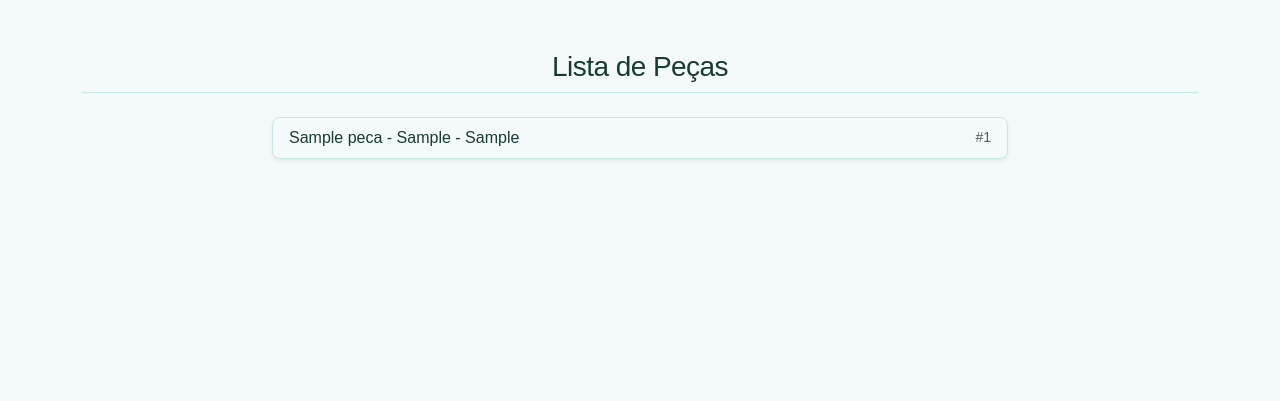
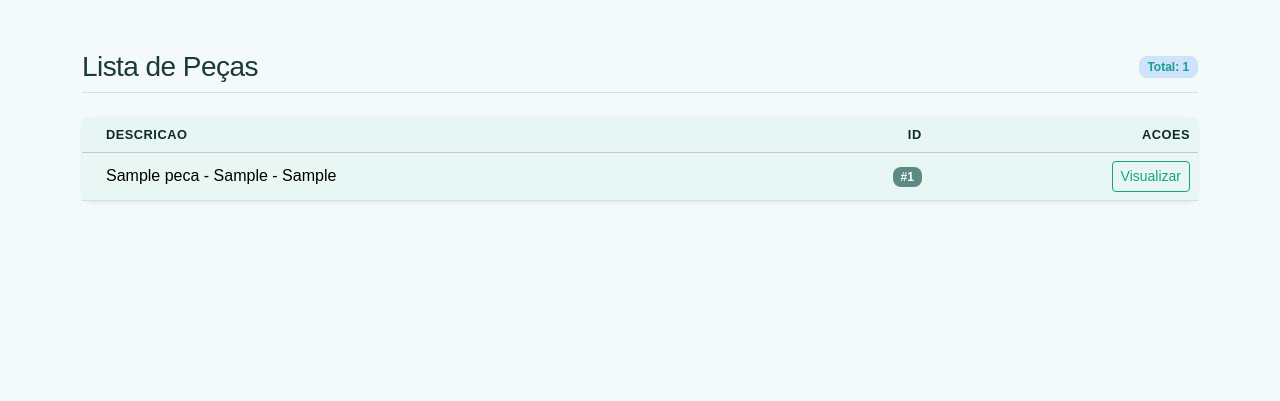
Before and after one commit to ThallesSorrilha/Oficina_Mecanica_DJango, a Django app: page /mecanica/listar/peca/ in a window 1280 px wide. Shown: the part 68-469 px from the top of the page. Run offline with Django 5.2, Linux system fonts and the light colour scheme; tables that the repository leaves empty hold one stand-in row (values such as "Sample post"); some libraries are stand-ins or nearby versions.

Commit message:
feature(views, list): melhorando exibição dos dados

```diff
--- a/mecanica/templates/mecanica/list.html
+++ b/mecanica/templates/mecanica/list.html
@@ -6,24 +6,54 @@
 {% block conteudo %}
 <section class="py-5 py-lg-6 bg-surface">
   <div class="container">
-    <h3 class="text-center border-bottom pb-2 mb-4">{{ titulo }}</h3>
+    <div class="d-flex align-items-center justify-content-between mb-4 border-bottom pb-2">
+      <h3 class="m-0">{{ titulo }}</h3>
+      <span class="badge bg-primary-subtle text-primary border">Total: {{ object_list|length }}</span>
+    </div>
 
-    <div class="row justify-content-center">
-      <div class="col-lg-8">
-        <div class="list-group shadow-sm">
-          {% for object in object_list %}
-            <div class="list-group-item list-group-item-action d-flex justify-content-between align-items-center">
-              <span>{{ object }}</span>
-              <small class="text-muted">#{{ object.pk }}</small>
-            </div>
-          {% empty %}
-            <div class="list-group-item text-center text-muted">
-              Nenhum registro encontrado.
-            </div>
-          {% endfor %}
+    <div class="card shadow-sm border-0">
+      <div class="card-body p-0">
+        <div class="table-responsive">
+          <table class="table table-striped table-hover align-middle m-0">
+            <thead class="table-light">
+              <tr>
+                {% for label, field in columns %}
+                  <th class="{% if forloop.first %}ps-4{% endif %}">{{ label }}</th>
+                {% endfor %}
+                <th class="text-end pe-4">ID</th>
+                {% if detail_url_name %}
+                  <th class="text-end">Acoes</th>
+                {% endif %}
+              </tr>
+            </thead>
+            <tbody>
+              {% for row in rows %}
+                <tr>
+                  {% for value in row.values %}
+                    <td class="{% if forloop.first %}ps-4{% endif %}">{{ value }}</td>
+                  {% endfor %}
+                  <td class="text-end pe-4"><span class="badge bg-secondary">#{{ row.pk }}</span></td>
+                  {% if detail_url_name %}
+                    <td class="text-end">
+                      <a class="btn btn-sm btn-outline-primary" href="{% url detail_url_name row.pk %}" aria-label="Ver detalhes">
+                        Visualizar
+                      </a>
+                    </td>
+                  {% endif %}
+                </tr>
+              {% empty %}
+                <tr>
+                  <td colspan="{% if detail_url_name %}{{ columns|length|add:2 }}{% else %}{{ columns|length|add:1 }}{% endif %}" class="text-center text-muted py-5">
+                    Nenhum registro encontrado.
+                  </td>
+                </tr>
+              {% endfor %}
+            </tbody>
+          </table>
         </div>
       </div>
     </div>
+
   </div>
 </section>
 {% endblock conteudo %}
--- a/mecanica/views.py
+++ b/mecanica/views.py
@@ -11,9 +11,30 @@ from .forms import (
     ClienteForm
 )
 
+
+class BaseListView(ListView):
+    list_columns = []
+    detail_url_name = None
+
+    def get_context_data(self, **kwargs):
+        ctx = super().get_context_data(**kwargs)
+        columns = self.list_columns or [("Descricao", None)]
+        ctx["columns"] = columns
+        ctx["detail_url_name"] = self.detail_url_name
+        ctx["rows"] = [
+            {
+                "pk": obj.pk,
+                "values": [str(obj) if field is None else getattr(obj, field) for _, field in columns],
+            }
+            for obj in ctx["object_list"]
+        ]
+        return ctx
+
 # =========================
 # Cliente
 # =========================
+
+
 class ClienteCreate(CreateView):
     model = Cliente
     form_class = ClienteForm
@@ -38,10 +59,17 @@ class ClienteDelete(DeleteView):
     extra_context = {'titulo': 'Excluir Cliente', 'botao': 'Sim, excluir!'}
 
 
-class ClienteList(ListView):
+class ClienteList(BaseListView):
     model = Cliente
     template_name = 'mecanica/list.html'
     extra_context = {'titulo': 'Lista de Clientes'}
+    detail_url_name = 'cliente-detail'
+    list_columns = [
+        ("Nome", "nome"),
+        ("CPF", "cpf"),
+        ("Nascimento", "data_nascimento"),
+        ("Telefone", "telefone"),
+    ]
 
 
 class ClienteDetail(DetailView):
@@ -79,10 +107,11 @@ class CarroDelete(DeleteView):
     extra_context = {'titulo': 'Excluir Carro', 'botao': 'Sim, excluir!'}
 
 
-class CarroList(ListView):
+class CarroList(BaseListView):
     model = Carro
     template_name = 'mecanica/list.html'
     extra_context = {'titulo': 'Lista de Carros'}
+    detail_url_name = 'carro-detail'
 
 
 class CarroDetail(DetailView):
@@ -118,10 +147,11 @@ class ServicoDelete(DeleteView):
     extra_context = {'titulo': 'Excluir Serviço', 'botao': 'Sim, excluir!'}
 
 
-class ServicoList(ListView):
+class ServicoList(BaseListView):
     model = Servico
     template_name = 'mecanica/list.html'
     extra_context = {'titulo': 'Lista de Serviços'}
+    detail_url_name = 'servico-detail'
 
 
 class ServicoDetail(DetailView):
@@ -157,10 +187,11 @@ class PecaDelete(DeleteView):
     extra_context = {'titulo': 'Excluir Peça', 'botao': 'Sim, excluir!'}
 
 
-class PecaList(ListView):
+class PecaList(BaseListView):
     model = Peca
     template_name = 'mecanica/list.html'
     extra_context = {'titulo': 'Lista de Peças'}
+    detail_url_name = 'peca-detail'
 
 
 class PecaDetail(DetailView):
@@ -199,10 +230,11 @@ class FuncionarioDelete(DeleteView):
     extra_context = {'titulo': 'Excluir Funcionário', 'botao': 'Sim, excluir!'}
 
 
-class FuncionarioList(ListView):
+class FuncionarioList(BaseListView):
     model = Funcionario
     template_name = 'mecanica/list.html'
     extra_context = {'titulo': 'Lista de Funcionários'}
+    detail_url_name = 'funcionario-detail'
 
 
 class FuncionarioDetail(DetailView):
@@ -241,10 +273,11 @@ class MecanicoDelete(DeleteView):
     extra_context = {'titulo': 'Excluir Mecânico', 'botao': 'Sim, excluir!'}
 
 
-class MecanicoList(ListView):
+class MecanicoList(BaseListView):
     model = Mecanico
     template_name = 'mecanica/list.html'
     extra_context = {'titulo': 'Lista de Mecânicos'}
+    detail_url_name = 'mecanico-detail'
 
 
 class MecanicoDetail(DetailView):
@@ -284,10 +317,11 @@ class ConsultorTecnicoDelete(DeleteView):
                      'botao': 'Sim, excluir!'}
 
 
-class ConsultorTecnicoList(ListView):
+class ConsultorTecnicoList(BaseListView):
     model = ConsultorTecnico
     template_name = 'mecanica/list.html'
     extra_context = {'titulo': 'Lista de Consultores Técnicos'}
+    detail_url_name = 'consultor-tecnico-detail'
 
 
 class ConsultorTecnicoDetail(DetailView):
@@ -331,10 +365,11 @@ class OrdemServicoDelete(DeleteView):
                      'botao': 'Sim, excluir!'}
 
 
-class OrdemServicoList(ListView):
+class OrdemServicoList(BaseListView):
     model = OrdemServico
     template_name = 'mecanica/list.html'
     extra_context = {'titulo': 'Lista de Ordens de Serviço'}
+    detail_url_name = 'ordem-servico-detail'
 
 
 class OrdemServicoDetail(DetailView):
@@ -372,10 +407,11 @@ class OrdemPecasDelete(DeleteView):
                      'botao': 'Sim, excluir!'}
 
 
-class OrdemPecasList(ListView):
+class OrdemPecasList(BaseListView):
     model = OrdemPecas
     template_name = 'mecanica/list.html'
     extra_context = {'titulo': 'Lista de Ordens de Peças'}
+    detail_url_name = 'ordem-pecas-detail'
 
 
 class OrdemPecasDetail(DetailView):
```
